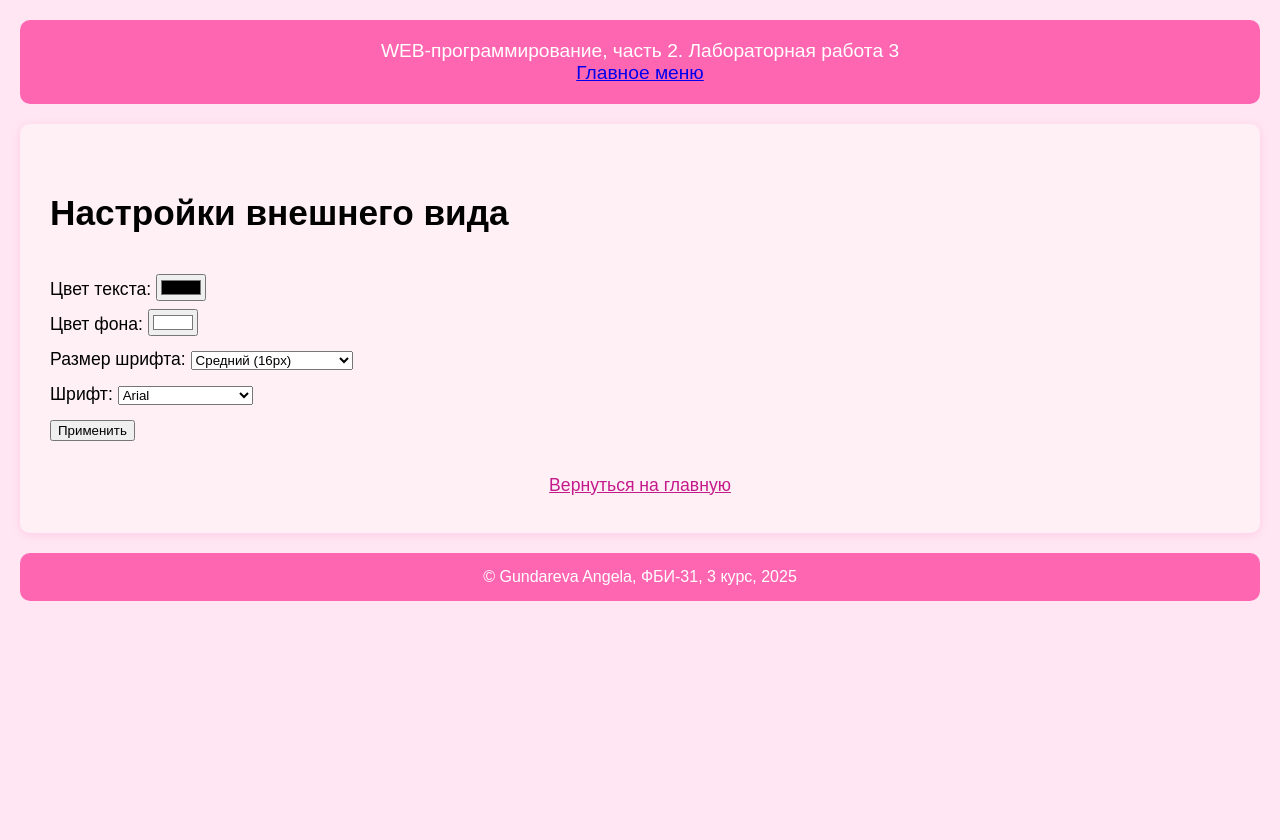
After one commit to gundarevaangela/w_3kurs, a Flask app: page /lab3/settings in a window 1280 px wide. The commit adds this page. Run offline with Flask 3, Linux system fonts and the light colour scheme.

Commit message:
Настройки отображения

```diff
--- a/lab3.py
+++ b/lab3.py
@@ -66,3 +66,34 @@ def pay():
 def success():
     price = request.args.get('price')
     return render_template('lab3/success.html', price=price)
+
+@lab3.route('/lab3/settings')
+def settings():
+    color = request.args.get('color')
+    bg_color = request.args.get('bg_color')
+    font_size = request.args.get('font_size')
+    font_family = request.args.get('font_family')
+
+    if any([color, bg_color, font_size, font_family]):
+        resp = make_response(redirect('/lab3/settings'))
+        if color:
+            resp.set_cookie('color', color)
+        if bg_color:
+            resp.set_cookie('bg_color', bg_color)
+        if font_size:
+            resp.set_cookie('font_size', font_size)
+        if font_family:
+            resp.set_cookie('font_family', font_family)
+        return resp
+
+    color = request.cookies.get('color')
+    bg_color = request.cookies.get('bg_color')
+    font_size = request.cookies.get('font_size')
+    font_family = request.cookies.get('font_family')
+
+    resp = make_response(render_template('lab3/settings.html',
+                                       color=color,
+                                       bg_color=bg_color,
+                                       font_size=font_size,
+                                       font_family=font_family))
+    return resp
--- a/templates/base.html
+++ b/templates/base.html
@@ -8,6 +8,25 @@
     <link rel="icon" type="image/x-icon" href="{{ url_for('static', filename='favicon.ico') }}">
     <link rel="icon" type="image/png" href="{{ url_for('static', filename='favicon-32x32.png') }}">
     <link rel="icon" type="image/png" href="{{ url_for('static', filename='favicon-64x64.png') }}">
+    <style>
+        body{
+            {%if request.cookies.get('color')%}
+            color: {{request.cookies.get('color')}};
+            {%endif%}
+
+            {% if request.cookies.get('background_color') %}
+            background-color: {{ request.cookies.get('background_color') }};
+            {% endif %}
+
+            {% if request.cookies.get('font_size') %}
+            font-size: {{ request.cookies.get('font_size') }};
+            {% endif %}
+
+            {% if request.cookies.get('font_family') %}
+            font-family: {{ request.cookies.get('font_family') }};
+            {% endif %}
+        }
+    </style>
 </head>
 <body>
     <header>
--- a/templates/lab3/lab3.html
+++ b/templates/lab3/lab3.html
@@ -13,5 +13,6 @@
         <li><a href="/lab3/del_cookie">  Удаление куки</a></li>
         <li><a href="/lab3/form1"> Формы</a></li>
         <li><a href="/lab3/order"> Заказ напитка</a></li>
+        <li><a href="/lab3/settings">Настройки отображения</a></li>
     </ol>
 {% endblock %}
--- /dev/null
+++ b/templates/lab3/settings.html
@@ -0,0 +1,47 @@
+{% extends "base.html" %}
+
+{% block lab %}Лабораторная работа 3{% endblock %}
+
+{% block main %}
+<h1>Настройки внешнего вида</h1>
+
+<form>
+        <div class="form-group">
+            <label for="color">Цвет текста:</label>
+            <input type="color" id="color" name="color" value="{{ color or '#000000' }}">
+        </div>
+
+        <div class="form-group">
+            <label for="bg_color">Цвет фона:</label>
+            <input type="color" id="bg_color" name="bg_color" value="{{ bg_color or '#ffffff' }}">
+        </div>
+
+        <div class="form-group">
+            <label for="font_size">Размер шрифта:</label>
+            <select id="font_size" name="font_size">
+                <option value="14px" {% if font_size == '14px' %}selected{% endif %}>Маленький (14px)</option>
+                <option value="16px" {% if font_size == '16px' or not font_size %}selected{% endif %}>Средний (16px)</option>
+                <option value="18px" {% if font_size == '18px' %}selected{% endif %}>Большой (18px)</option>
+                <option value="20px" {% if font_size == '20px' %}selected{% endif %}>Очень большой (20px)</option>
+            </select>
+        </div>
+
+        <div class="form-group">
+            <label for="font_family">Шрифт:</label>
+            <select id="font_family" name="font_family">
+                <option value="Arial, sans-serif" {% if font_family == 'Arial, sans-serif' or not font_family %}selected{% endif %}>Arial</option>
+                <option value="'Times New Roman', serif" {% if font_family == "'Times New Roman', serif" %}selected{% endif %}>Times New Roman</option>
+                <option value="'Courier New', monospace" {% if font_family == "'Courier New', monospace" %}selected{% endif %}>Courier New</option>
+                <option value="Georgia, serif" {% if font_family == 'Georgia, serif' %}selected{% endif %}>Georgia</option>
+            </select>
+        </div>
+
+        <div class="form-actions">
+            <button type="submit">Применить</button>
+        </div>
+    </form>
+
+<div style="text-align:center;margin-top:20px;">
+    <a href="/lab3" style="color:#c41a8b;">Вернуться на главную</a>
+</div>
+{% endblock %}
```
